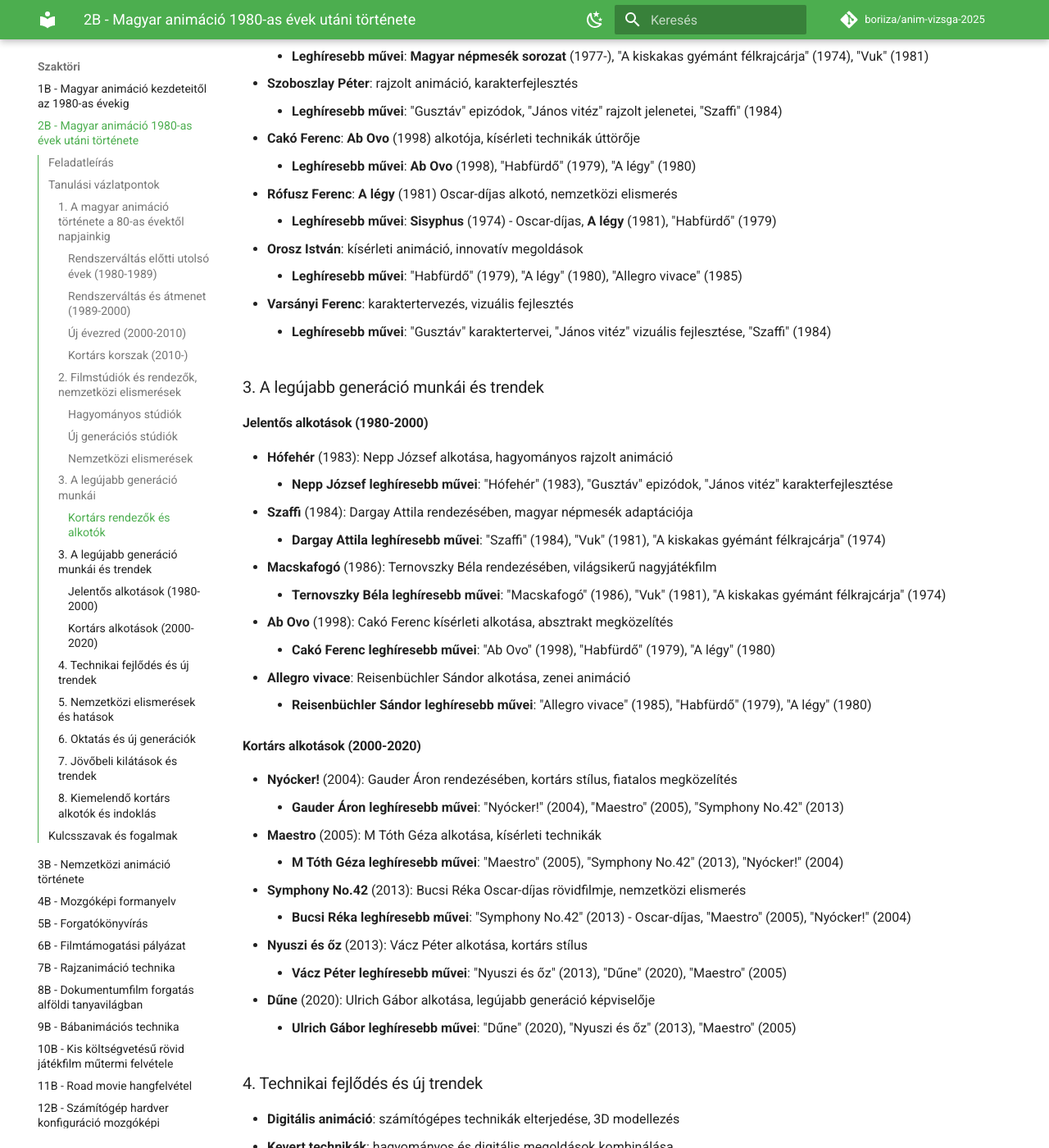
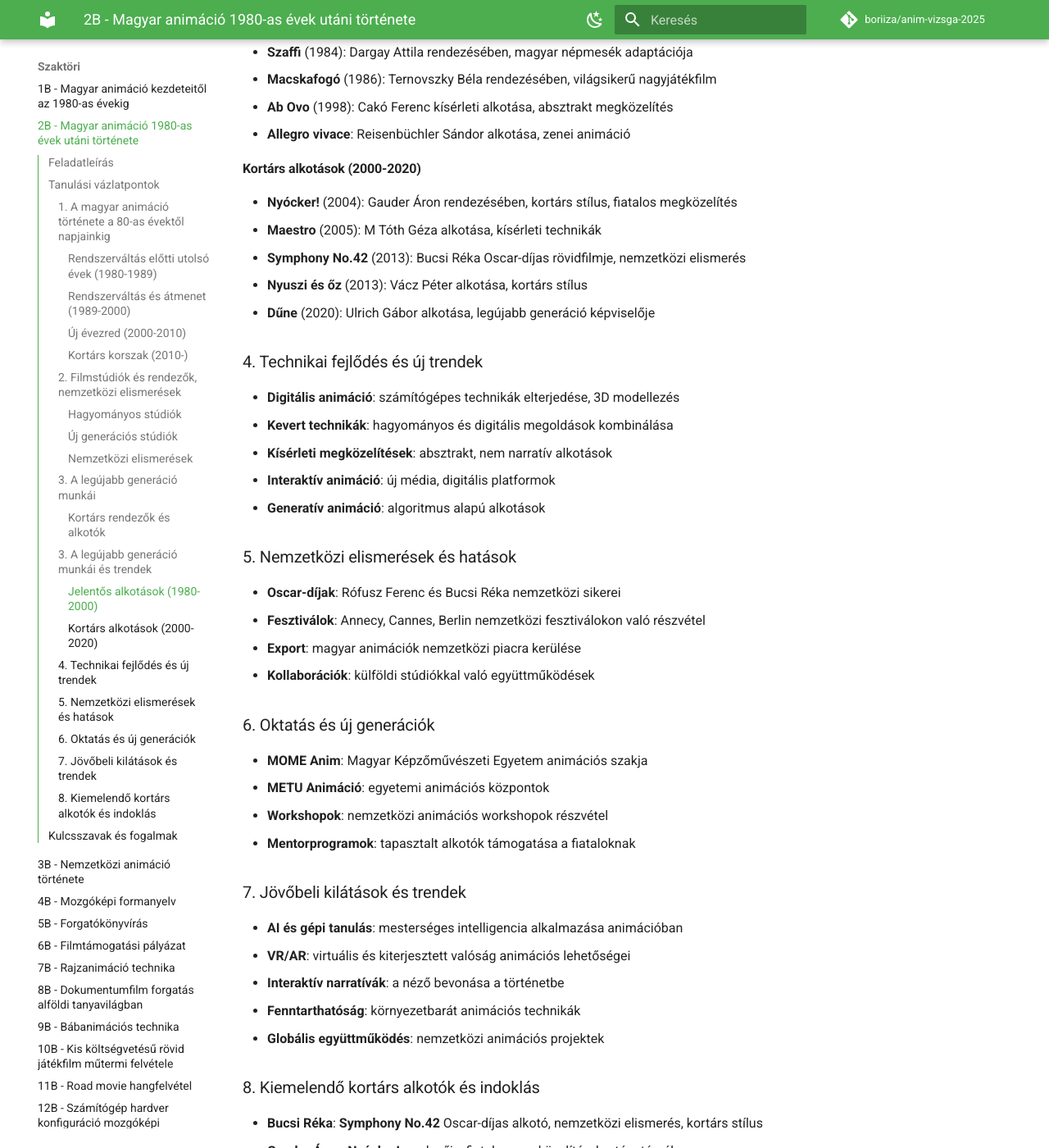
Before and after one commit to boriiza/anim-vizsga-2025, an MkDocs documentation site: the page built from docs/szaktori/02_B_magyaranimacio_80as_utani.md, in a window 1280 px wide and 1400 px high, scrolled down 2250 px. Shown: the whole window at 82% size. Built offline with MkDocs 1.6.1 and Material for MkDocs 9.7.7, drawn with Linux system fonts in a browser that asks for light colours; comment, search, counter and statistics services are not loaded; some of the changed text lies outside the part shown.

Commit message:
Remove hiresek

```diff
--- a/docs/szaktori/02_B_magyaranimacio_80as_utani.md
+++ b/docs/szaktori/02_B_magyaranimacio_80as_utani.md
@@ -36,23 +36,15 @@
 
 #### Hagyományos stúdiók
 - **Kecskemétfilm**: 1971-től, nemzetközi munkák
-  - **Leghíresebb művei**: "Vuk" (1981), "A kiskakas gyémánt félkrajcárja" (1974), "Szaffi" (1984)
 - **MOME Anim**: Moholy-Nagy Művészeti Egyetem
-  - **Leghíresebb művei**: "Symphony No.42" (2013), "Maestro" (2005), "Nyócker!" (2004)
 - **Umbrella**: független stúdió
-  - **Leghíresebb művei**: "Ab Ovo" (1998), "Allegro vivace" (1985), "Habfürdő" (1979)
 - **Cinemon**: digitális animáció
-  - **Leghíresebb művei**: "Dűne" (2020), "Nyuszi és őz" (2013), "Maestro" (2005)
 
 #### Új generációs stúdiók
 - **Varga Stúdió**: 3D animáció
-  - **Leghíresebb művei**: "Macskafogó" (1986), "Vuk" (1981), "A kiskakas gyémánt félkrajcárja" (1974)
 - **Kedd**: kísérleti alkotások
-  - **Leghíresebb művei**: "Habfürdő" (1979), "A légy" (1980), "Allegro vivace" (1985)
 - **KGB stúdió**: alternatív megközelítések
-  - **Leghíresebb művei**: "Symphony No.42" (2013), "Maestro" (2005), "Nyócker!" (2004)
 - **METU Animáció**: egyetemi háttér
-  - **Leghíresebb művei**: "Symphony No.42" (2013), "Maestro" (2005), "Nyócker!" (2004)
 
 #### Nemzetközi elismerések
 - **Oscar-díj**: Rófusz Ferenc "A légy" (1981)
@@ -64,45 +56,28 @@
 
 #### Kortárs rendezők és alkotók
 - **Kovásznai György**: kísérleti animáció, absztrakt megközelítések
-  - **Leghíresebb művei**: "Habfürdő" (1979), "A légy" (1980), "Allegro vivace" (1985)
 - **Macskássy Kati**: **Magyar népmesék sorozat** (1977-) folytatója, hagyományos stílusok
-  - **Leghíresebb művei**: **Magyar népmesék sorozat** (1977-), "A kiskakas gyémánt félkrajcárja" (1974), "Vuk" (1981)
 - **Szoboszlay Péter**: rajzolt animáció, karakterfejlesztés
-  - **Leghíresebb művei**: "Gusztáv" epizódok, "János vitéz" rajzolt jelenetei, "Szaffi" (1984)
 - **Cakó Ferenc**: **Ab Ovo** (1998) alkotója, kísérleti technikák úttörője
-  - **Leghíresebb művei**: **Ab Ovo** (1998), "Habfürdő" (1979), "A légy" (1980)
 - **Rófusz Ferenc**: **A légy** (1981) Oscar-díjas alkotó, nemzetközi elismerés
-  - **Leghíresebb művei**: **Sisyphus** (1974) - Oscar-díjas, **A légy** (1981), "Habfürdő" (1979)
 - **Orosz István**: kísérleti animáció, innovatív megoldások
-  - **Leghíresebb művei**: "Habfürdő" (1979), "A légy" (1980), "Allegro vivace" (1985)
 - **Varsányi Ferenc**: karaktertervezés, vizuális fejlesztés
-  - **Leghíresebb művei**: "Gusztáv" karaktertervei, "János vitéz" vizuális fejlesztése, "Szaffi" (1984)
 
 ### 3. A legújabb generáció munkái és trendek
 
 #### Jelentős alkotások (1980-2000)
 - **Hófehér** (1983): Nepp József alkotása, hagyományos rajzolt animáció
-  - **Nepp József leghíresebb művei**: "Hófehér" (1983), "Gusztáv" epizódok, "János vitéz" karakterfejlesztése
 - **Szaffi** (1984): Dargay Attila rendezésében, magyar népmesék adaptációja
-  - **Dargay Attila leghíresebb művei**: "Szaffi" (1984), "Vuk" (1981), "A kiskakas gyémánt félkrajcárja" (1974)
 - **Macskafogó** (1986): Ternovszky Béla rendezésében, világsikerű nagyjátékfilm
-  - **Ternovszky Béla leghíresebb művei**: "Macskafogó" (1986), "Vuk" (1981), "A kiskakas gyémánt félkrajcárja" (1974)
 - **Ab Ovo** (1998): Cakó Ferenc kísérleti alkotása, absztrakt megközelítés
-  - **Cakó Ferenc leghíresebb művei**: "Ab Ovo" (1998), "Habfürdő" (1979), "A légy" (1980)
 - **Allegro vivace**: Reisenbüchler Sándor alkotása, zenei animáció
-  - **Reisenbüchler Sándor leghíresebb művei**: "Allegro vivace" (1985), "Habfürdő" (1979), "A légy" (1980)
 
 #### Kortárs alkotások (2000-2020)
 - **Nyócker!** (2004): Gauder Áron rendezésében, kortárs stílus, fiatalos megközelítés
-  - **Gauder Áron leghíresebb művei**: "Nyócker!" (2004), "Maestro" (2005), "Symphony No.42" (2013)
 - **Maestro** (2005): M Tóth Géza alkotása, kísérleti technikák
-  - **M Tóth Géza leghíresebb művei**: "Maestro" (2005), "Symphony No.42" (2013), "Nyócker!" (2004)
 - **Symphony No.42** (2013): Bucsi Réka Oscar-díjas rövidfilmje, nemzetközi elismerés
-  - **Bucsi Réka leghíresebb művei**: "Symphony No.42" (2013) - Oscar-díjas, "Maestro" (2005), "Nyócker!" (2004)
 - **Nyuszi és őz** (2013): Vácz Péter alkotása, kortárs stílus
-  - **Vácz Péter leghíresebb művei**: "Nyuszi és őz" (2013), "Dűne" (2020), "Maestro" (2005)
 - **Dűne** (2020): Ulrich Gábor alkotása, legújabb generáció képviselője
-  - **Ulrich Gábor leghíresebb művei**: "Dűne" (2020), "Nyuszi és őz" (2013), "Maestro" (2005)
 
 ### 4. Technikai fejlődés és új trendek
 - **Digitális animáció**: számítógépes technikák elterjedése, 3D modellezés
```
Also changed, not shown: docs/szaktori/01_B_magyaranimacio.md (+0 -22 lines).
